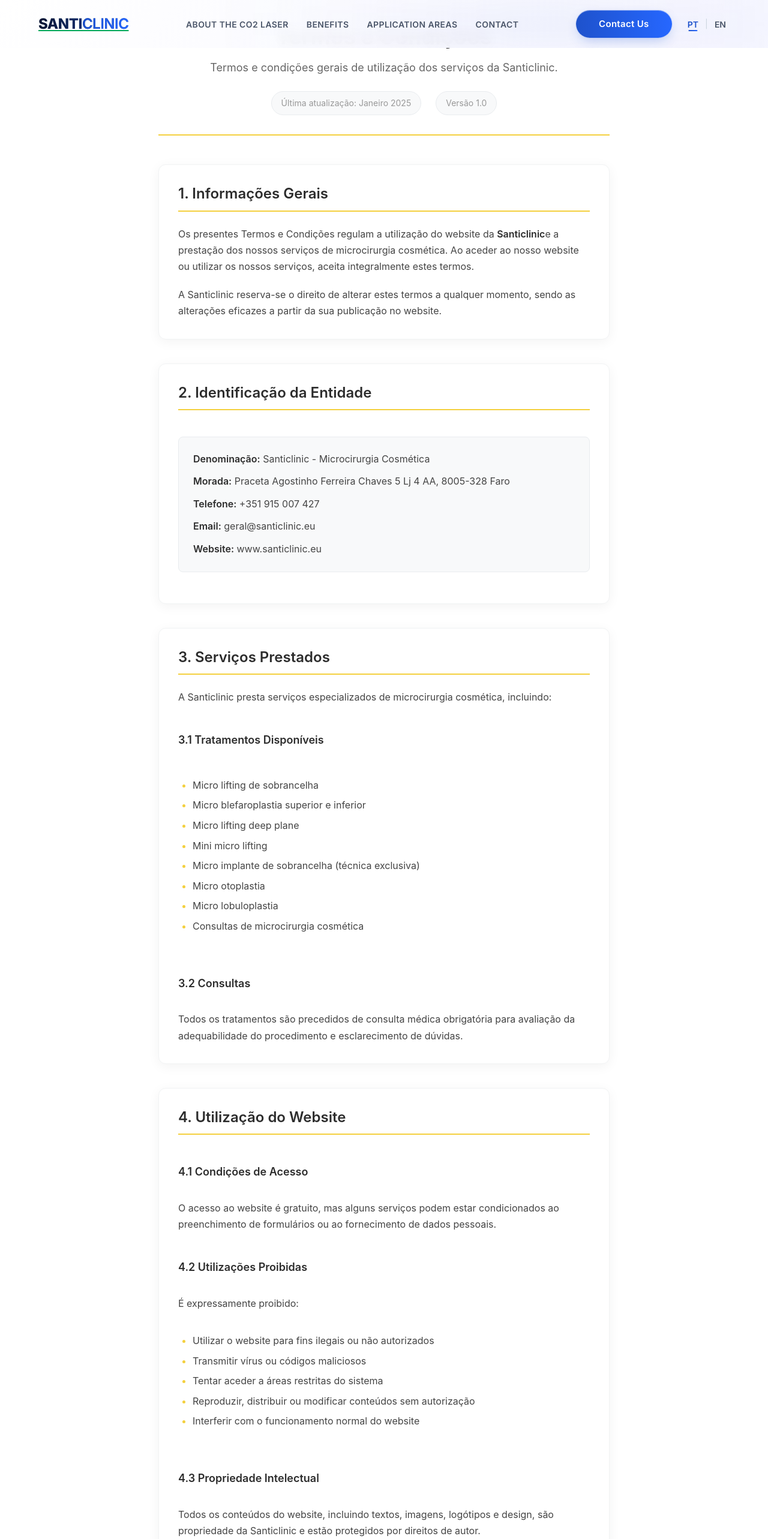
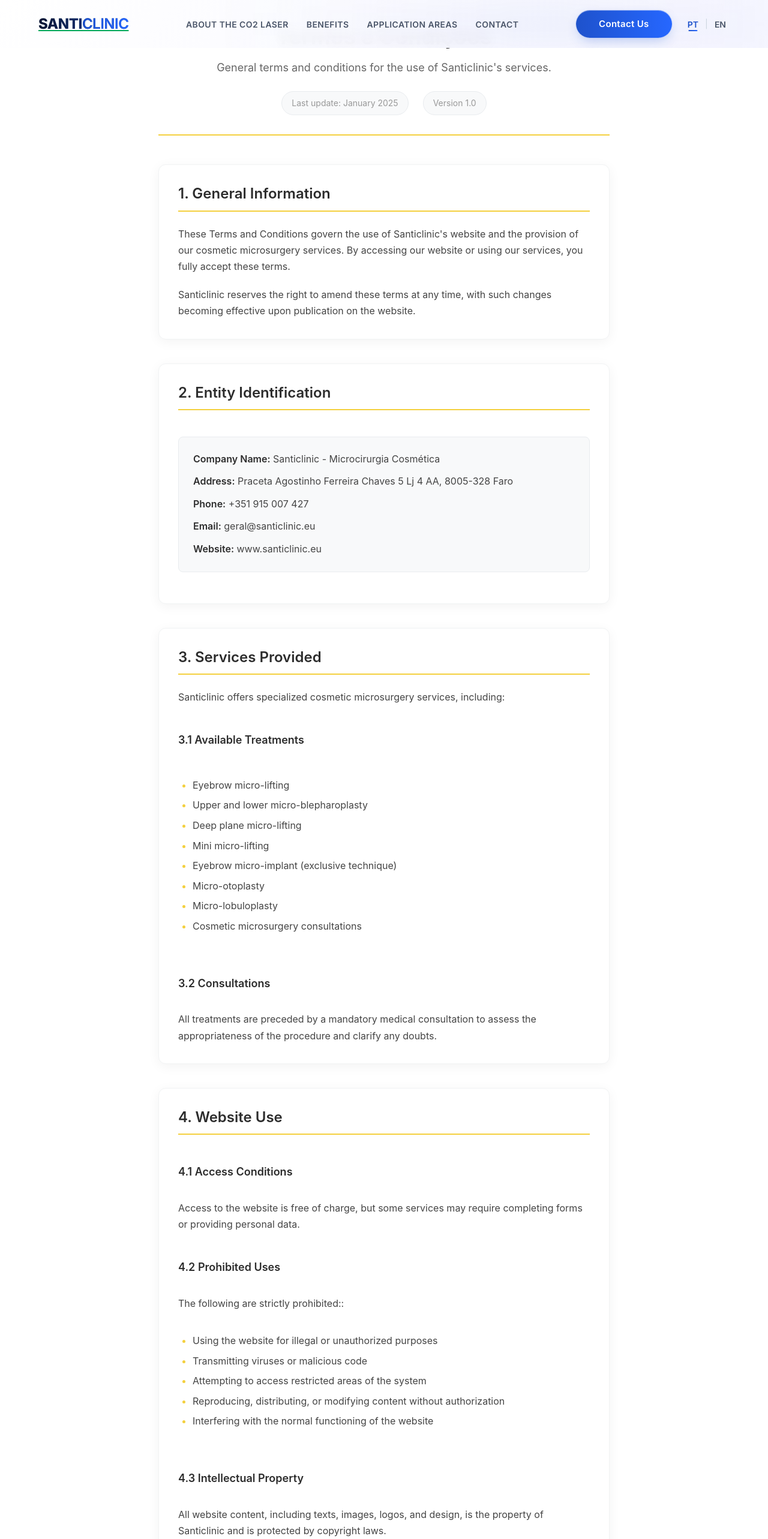
Before and after one commit to Webtech87/LazerCO2, a React (Vite) app in the folder client/: page /termos-condicoes in a window 1280 px wide. Shown: the top 2566 px of the page at 60% size. Built offline with nearby package versions, Linux system fonts and the light colour scheme.

Commit message:
[UPDATE] Terms and conditions

```diff
--- a/client/public/locales/en/translation.json
+++ b/client/public/locales/en/translation.json
@@ -429,6 +429,7 @@
       },
       "6": {
         "title": "Commercial Terms",
+        "subtitle": "Pricing and Payments",
         "6.1": [
           "Prices are listed in euros and include VAT",
           "Prices may change without prior notice",
@@ -467,7 +468,11 @@
       "8": {
         "title": {
           "title": "Data Protection",
-          "p": "The processing of your personal data is governed by our Privacy Policy, which is an integral part of these terms and conditions."
+          "p": [
+            "The processing of your personal data is governed by our",
+            "Privacy Policy",
+            "which forms an integral part of these terms and conditions"
+          ]
         },
         "8.1": {
           "title": "Purposes",
--- a/client/public/locales/pt/translation.json
+++ b/client/public/locales/pt/translation.json
@@ -429,6 +429,7 @@
       },
       "6": {
         "title": "Condições Comerciais",
+        "subtitle": "Preços e Pagamentos",
         "6.1": [
           "Os preços são apresentados em euros e incluem IVA",
           "Os preços podem ser alterados sem aviso prévio",
@@ -467,7 +468,11 @@
       "8": {
         "title": {
           "title": "Proteção de Dados",
-          "p": "O tratamento dos seus dados pessoais está regulado pela nossa Política de Privacidade, que constitui parte integrante destes termos e condições."
+          "p": [
+            "O tratamento dos seus dados pessoais está regulado pela nossa",
+            "Política de Privacidade",
+            "que constitui parte integrante destes termos e condições"
+          ]
         },
         "8.1": {
           "title": "Finalidades",
--- a/client/src/components/pages/terms-conditions/TermsConditions.tsx
+++ b/client/src/components/pages/terms-conditions/TermsConditions.tsx
@@ -1,11 +1,15 @@
 import React, { useEffect } from 'react';
 import './TermsConditions.css';
+
+import { useTranslation } from "react-i18next";
 
 const TermsConditions: React.FC = () => {
   useEffect(() => {
     // Scroll to top when component mounts
     window.scrollTo(0, 0);
   }, []);
+
+  const { t } = useTranslation();
 
   return (
     <div className="terms-conditions">
@@ -14,11 +18,11 @@
         <div className="terms-conditions__header">
           <h1 className="terms-conditions__title">Termos e Condições</h1>
           <p className="terms-conditions__subtitle">
-            Termos e condições gerais de utilização dos serviços da Santiclinic.
+            {t("tc.top_info.p")}
           </p>
           <div className="terms-conditions__meta">
-            <span className="terms-conditions__date">Última atualização: Janeiro 2025</span>
-            <span className="terms-conditions__version">Versão 1.0</span>
+            <span className="terms-conditions__date">{t("tc.top_info.last_update")}</span>
+            <span className="terms-conditions__version">{t("tc.top_info.version")} 1.0</span>
           </div>
         </div>
 
@@ -27,33 +31,26 @@
 
           {/* Section 1 */}
           <section className="terms-conditions__section">
-            <h2 className="terms-conditions__section-title">1. Informações Gerais</h2>
+            <h2 className="terms-conditions__section-title">1. {t("tc.lt.1.title")}</h2>
             <div className="terms-conditions__section-content">
-              <p>
-                Os presentes Termos e Condições regulam a utilização do website da <strong>Santiclinic</strong>
-                e a prestação dos nossos serviços de microcirurgia cosmética. Ao aceder ao nosso website
-                ou utilizar os nossos serviços, aceita integralmente estes termos.
-              </p>
-              <p>
-                A Santiclinic reserva-se o direito de alterar estes termos a qualquer momento,
-                sendo as alterações eficazes a partir da sua publicação no website.
-              </p>
+              <p>{t("tc.lt.1.p.0")}</p>
+              <p>{t("tc.lt.1.p.1")}</p>
             </div>
           </section>
 
           {/* Section 2 */}
           <section className="terms-conditions__section">
-            <h2 className="terms-conditions__section-title">2. Identificação da Entidade</h2>
+            <h2 className="terms-conditions__section-title">2. {t("tc.lt.2.title")}</h2>
             <div className="terms-conditions__section-content">
               <div className="terms-conditions__contact">
                 <div className="terms-conditions__contact-item">
-                  <strong>Denominação:</strong> Santiclinic - Microcirurgia Cosmética
+                  <strong>{t("tc.lt.2.words.name")}:</strong> Santiclinic - Microcirurgia Cosmética
                 </div>
                 <div className="terms-conditions__contact-item">
-                  <strong>Morada:</strong> Praceta Agostinho Ferreira Chaves 5 Lj 4 AA, 8005-328 Faro
+                  <strong>{t("tc.lt.2.words.adress")}:</strong> Praceta Agostinho Ferreira Chaves 5 Lj 4 AA, 8005-328 Faro
                 </div>
                 <div className="terms-conditions__contact-item">
-                  <strong>Telefone:</strong> +351 915 007 427
+                  <strong>{t("tc.lt.2.words.phone")}:</strong> +351 915 007 427
                 </div>
                 <div className="terms-conditions__contact-item">
                   <strong>Email:</strong> geral@santiclinic.eu
@@ -67,209 +64,182 @@
 
           {/* Section 3 */}
           <section className="terms-conditions__section">
-            <h2 className="terms-conditions__section-title">3. Serviços Prestados</h2>
+            <h2 className="terms-conditions__section-title">3. {t("tc.lt.3.title")}</h2>
             <div className="terms-conditions__section-content">
               <p>
-                A Santiclinic presta serviços especializados de microcirurgia cosmética, incluindo:
+                {t("tc.lt.3.p")}:
               </p>
 
-              <h3>3.1 Tratamentos Disponíveis</h3>
+              <h3>3.1 {t("tc.lt.3.3.1.title")}</h3>
               <ul>
-                <li>Micro lifting de sobrancelha</li>
-                <li>Micro blefaroplastia superior e inferior</li>
-                <li>Micro lifting deep plane</li>
-                <li>Mini micro lifting</li>
-                <li>Micro implante de sobrancelha (técnica exclusiva)</li>
-                <li>Micro otoplastia</li>
-                <li>Micro lobuloplastia</li>
-                <li>Consultas de microcirurgia cosmética</li>
+                <li>{t("tc.lt.3.3.1.lt.0")}</li>
+                <li>{t("tc.lt.3.3.1.lt.1")}</li>
+                <li>{t("tc.lt.3.3.1.lt.2")}</li>
+                <li>{t("tc.lt.3.3.1.lt.3")}</li>
+                <li>{t("tc.lt.3.3.1.lt.4")}</li>
+                <li>{t("tc.lt.3.3.1.lt.5")}</li>
+                <li>{t("tc.lt.3.3.1.lt.6")}</li>
+                <li>{t("tc.lt.3.3.1.lt.7")}</li>
               </ul>
 
-              <h3>3.2 Consultas</h3>
+              <h3>3.2 {t("tc.lt.3.3.2.title")}</h3>
               <p>
-                Todos os tratamentos são precedidos de consulta médica obrigatória para avaliação
-                da adequabilidade do procedimento e esclarecimento de dúvidas.
+                {t("tc.lt.3.3.2.p")}
               </p>
             </div>
           </section>
 
           {/* Section 4 */}
           <section className="terms-conditions__section">
-            <h2 className="terms-conditions__section-title">4. Utilização do Website</h2>
+            <h2 className="terms-conditions__section-title">4. {t("tc.lt.4.title")}</h2>
             <div className="terms-conditions__section-content">
-              <h3>4.1 Condições de Acesso</h3>
-              <p>
-                O acesso ao website é gratuito, mas alguns serviços podem estar condicionados
-                ao preenchimento de formulários ou ao fornecimento de dados pessoais.
+              <h3>4.1 {t("tc.lt.4.4.1.title")}</h3>
+              <p>{t("tc.lt.4.4.1.p")}
               </p>
 
-              <h3>4.2 Utilizações Proibidas</h3>
-              <p>É expressamente proibido:</p>
+              <h3>4.2 {t("tc.lt.4.4.2.title")}</h3>
+              <p>{t("tc.lt.4.4.2.p")}:</p>
               <ul>
-                <li>Utilizar o website para fins ilegais ou não autorizados</li>
-                <li>Transmitir vírus ou códigos maliciosos</li>
-                <li>Tentar aceder a áreas restritas do sistema</li>
-                <li>Reproduzir, distribuir ou modificar conteúdos sem autorização</li>
-                <li>Interferir com o funcionamento normal do website</li>
+                <li>{t("tc.lt.4.4.2.lt.0")}</li>
+                <li>{t("tc.lt.4.4.2.lt.1")}</li>
+                <li>{t("tc.lt.4.4.2.lt.2")}</li>
+                <li>{t("tc.lt.4.4.2.lt.3")}</li>
+                <li>{t("tc.lt.4.4.2.lt.4")}</li>
               </ul>
 
-              <h3>4.3 Propriedade Intelectual</h3>
-              <p>
-                Todos os conteúdos do website, incluindo textos, imagens, logótipos e design,
-                são propriedade da Santiclinic e estão protegidos por direitos de autor.
+              <h3>4.3 {t("tc.lt.4.4.3.title")}</h3>
+              <p>{t("tc.lt.4.4.3.p")}
               </p>
             </div>
           </section>
 
           {/* Section 5 */}
           <section className="terms-conditions__section">
-            <h2 className="terms-conditions__section-title">5. Agendamento e Cancelamentos</h2>
+            <h2 className="terms-conditions__section-title">5. {t("tc.lt.5.title")}</h2>
             <div className="terms-conditions__section-content">
-              <h3>5.1 Marcação de Consultas</h3>
+              <h3>5.1 {t("tc.lt.5.5.1.title")}</h3>
               <p>
-                As consultas podem ser marcadas através do website, telefone ou WhatsApp.
-                A confirmação será enviada por email ou SMS.
+                {t("tc.lt.5.5.1.p")}
               </p>
-
-              <h3>5.2 Política de Cancelamentos</h3>
+              <h3>5.2 {t("tc.lt.5.5.2.title")}</h3>
               <ul>
-                <li>Cancelamentos devem ser comunicados com 24 horas de antecedência</li>
-                <li>Cancelamentos tardios podem estar sujeitos a taxas</li>
-                <li>Faltas não justificadas podem resultar na cobrança da consulta</li>
-                <li>Reagendamentos são permitidos mediante disponibilidade</li>
+                <li>{t("tc.lt.5.5.2.lt.0")}</li>
+                <li>{t("tc.lt.5.5.2.lt.1")}</li>
+                <li>{t("tc.lt.5.5.2.lt.2")}</li>
+                <li>{t("tc.lt.5.5.2.lt.3")}</li>
               </ul>
-
-              <h3>5.3 Atrasos</h3>
-              <p>
-                Em caso de atraso superior a 15 minutos, a consulta poderá ser reagendada
-                para outro horário disponível.
+              <h3>5.3 {t("tc.lt.5.5.3.title")}</h3>
+              <p>{t("tc.lt.5.5.3.p")}
               </p>
             </div>
           </section>
 
           {/* Section 6 */}
           <section className="terms-conditions__section">
-            <h2 className="terms-conditions__section-title">6. Condições Comerciais</h2>
+            <h2 className="terms-conditions__section-title">6. {t("tc.lt.6.title")}</h2>
             <div className="terms-conditions__section-content">
-              <h3>6.1 Preços e Pagamentos</h3>
+              <h3>6.1 {t("tc.lt.6.subtitle")}</h3>
               <ul>
-                <li>Os preços são apresentados em euros e incluem IVA</li>
-                <li>Os preços podem ser alterados sem aviso prévio</li>
-                <li>O pagamento pode ser efetuado em dinheiro, cartão ou transferência</li>
-                <li>Alguns tratamentos podem requerer pagamento antecipado</li>
+                <li>{t("tc.lt.6.6.1.0")}</li>
+                <li>{t("tc.lt.6.6.1.1")}</li>
+                <li>{t("tc.lt.6.6.1.2")}</li>
+                <li>{t("tc.lt.6.6.1.3")}</li>
               </ul>
 
-              <h3>6.2 Orçamentos</h3>
+              <h3>6.2 {t("tc.lt.6.6.2.title")}</h3>
               <p>
-                Todos os orçamentos são válidos por 30 dias e estão sujeitos a confirmação
-                após consulta médica.
+                {t("tc.lt.6.6.2.p")}
               </p>
 
-              <h3>6.3 Garantias</h3>
-              <p>
-                A Santiclinic garante a qualidade dos serviços prestados de acordo com
-                as boas práticas médicas, mas não garante resultados específicos.
+              <h3>6.3 {t("tc.lt.6.6.3.title")}</h3>
+              <p>{t("tc.lt.6.6.2.p")}
               </p>
             </div>
           </section>
 
           {/* Section 7 */}
           <section className="terms-conditions__section">
-            <h2 className="terms-conditions__section-title">7. Responsabilidades e Limitações</h2>
+            <h2 className="terms-conditions__section-title">7. {t("tc.lt.7.title")}</h2>
             <div className="terms-conditions__section-content">
-              <h3>7.1 Responsabilidade da Santiclinic</h3>
-              <p>
-                A Santiclinic compromete-se a prestar serviços de qualidade, mas a sua
-                responsabilidade está limitada aos danos diretos e comprováveis.
+              <h3>7.1 {t("tc.lt.7.7.1.title")}</h3>
+              <p>{t("tc.lt.7.7.1.p")}
               </p>
 
-              <h3>7.2 Responsabilidade do Cliente</h3>
+              <h3>7.2 {t("tc.lt.7.7.2.title")}</h3>
               <ul>
-                <li>Fornecer informações médicas verdadeiras e completas</li>
-                <li>Seguir as instruções pré e pós-operatórias</li>
-                <li>Comunicar qualquer alteração no estado de saúde</li>
-                <li>Cumprir os compromissos de pagamento</li>
+                <li>{t("tc.lt.7.7.2.lt.0")}</li>
+                <li>{t("tc.lt.7.7.2.lt.1")}</li>
+                <li>{t("tc.lt.7.7.2.lt.2")}</li>
+                <li>{t("tc.lt.7.7.2.lt.3")}</li>
               </ul>
 
-              <h3>7.3 Limitações</h3>
+              <h3>7.3 {t("tc.lt.7.7.3.title")}</h3>
               <p>
-                A Santiclinic não se responsabiliza por resultados que dependam de fatores
-                externos ao seu controlo, como cicatrização individual ou cumprimento
-                das recomendações médicas.
+                {t("tc.lt.7.7.3.p")}
               </p>
             </div>
           </section>
 
           {/* Section 8 */}
           <section className="terms-conditions__section">
-            <h2 className="terms-conditions__section-title">8. Proteção de Dados</h2>
+            <h2 className="terms-conditions__section-title">8. {t("tc.lt.8.title.title")}</h2>
             <div className="terms-conditions__section-content">
-              <p>
-                O tratamento dos seus dados pessoais está regulado pela nossa
-                <strong> Política de Privacidade</strong>, que constitui parte integrante
-                destes termos e condições.
+              <p>{t("tc.lt.8.title.p.0")}<strong> {t("tc.lt.8.title.p.1")}</strong>, {t("tc.lt.8.title.p.2")}
               </p>
 
-              <h3>8.1 Finalidades</h3>
+              <h3>8.1 {t("tc.lt.8.8.1.title")}</h3>
               <ul>
-                <li>Prestação de serviços médicos</li>
-                <li>Gestão da relação comercial</li>
-                <li>Cumprimento de obrigações legais</li>
-                <li>Marketing direto (com consentimento)</li>
+                <li>{t("tc.lt.8.8.1.lt.0")}</li>
+                <li>{t("tc.lt.8.8.1.lt.1")}</li>
+                <li>{t("tc.lt.8.8.1.lt.2")}</li>
+                <li>{t("tc.lt.8.8.1.lt.3")}</li>
               </ul>
 
-              <h3>8.2 Direitos do Titular</h3>
+              <h3>8.2 {t("tc.lt.8.8.2.title")}</h3>
               <p>
-                Pode exercer os seus direitos de acesso, retificação, apagamento e outros
-                previstos no RGPD contactando-nos através dos meios indicados na Política de Privacidade.
+
+                {t("tc.lt.8.8.2.p")}
               </p>
             </div>
           </section>
 
           {/* Section 9 */}
           <section className="terms-conditions__section">
-            <h2 className="terms-conditions__section-title">9. Resolução de Conflitos</h2>
+            <h2 className="terms-conditions__section-title">9. {t("tc.lt.9.title")}</h2>
             <div className="terms-conditions__section-content">
-              <h3>9.1 Reclamações</h3>
+              <h3>9.1 {t("tc.lt.9.9.1.title")}</h3>
               <p>
-                As reclamações devem ser dirigidas em primeiro lugar à Santiclinic,
-                através dos contactos disponibilizados no website.
+                {t("tc.lt.9.9.1.p")}
               </p>
 
-              <h3>9.2 Mediação</h3>
+              <h3>9.2 {t("tc.lt.9.9.2.title")}</h3>
               <p>
-                Em caso de litígio, as partes comprometem-se a tentar resolver o conflito
-                através de mediação antes de recorrer aos tribunais.
+                {t("tc.lt.9.9.2.p")}
               </p>
 
-              <h3>9.3 Lei Aplicável</h3>
+              <h3>9.3 {t("tc.lt.9.9.3.title")}</h3>
               <p>
-                Estes termos são regidos pela lei portuguesa, sendo competentes os tribunais
-                da comarca da sede da Santiclinic.
+                {t("tc.lt.9.9.3.p")}.
               </p>
             </div>
           </section>
 
           {/* Section 10 */}
           <section className="terms-conditions__section">
-            <h2 className="terms-conditions__section-title">10. Disposições Finais</h2>
+            <h2 className="terms-conditions__section-title">10. {t("tc.lt.10.title")}</h2>
             <div className="terms-conditions__section-content">
-              <h3>10.1 Alterações</h3>
+              <h3>10.1 {t("tc.lt.10.10.1.title")}</h3>
               <p>
-                A Santiclinic reserva-se o direito de alterar estes termos a qualquer momento,
-                comunicando as alterações através do website.
+                {t("tc.lt.10.10.1.p")}.
               </p>
 
-              <h3>10.2 Validade</h3>
-              <p>
-                Se alguma disposição destes termos for considerada inválida, as restantes
-                disposições mantêm-se em vigor.
+              <h3>10.2 {t("tc.lt.10.10.2.title")}</h3>
+              <p>{t("tc.lt.10.10.2.p")}.
               </p>
 
-              <h3>10.3 Contactos</h3>
+              <h3>10.3 {t("tc.lt.10.10.3.title")}</h3>
               <p>
-                Para questões relacionadas com estes termos e condições,
-                pode contactar-nos através de:
+                {t("tc.lt.10.10.3.p")}:
               </p>
 
               <div className="terms-conditions__contact">
@@ -277,7 +247,7 @@
                   <strong>Email:</strong> geral@santiclinic.eu
                 </div>
                 <div className="terms-conditions__contact-item">
-                  <strong>Telefone:</strong> +351 915 007 427
+                  <strong>{t("tc.lt.2.words.phone")}:</strong> +351 915 007 427
                 </div>
                 <div className="terms-conditions__contact-item">
                   <strong>WhatsApp:</strong> +351 915 007 427
@@ -291,14 +261,14 @@
         <div className="terms-conditions__footer">
           <div className="terms-conditions__back">
             <a href="/" className="terms-conditions__back-link">
-              ← Voltar ao Website
+              ← {t("tc.btn_back")}
             </a>
           </div>
 
           <div className="terms-conditions__related">
-            <p>Documentos relacionados:</p>
+            <p>{t("tc.rel_doc")}:</p>
             <a href="/politica-privacidade" className="terms-conditions__related-link">
-              Política de Privacidade
+              {t("tc.pp")}
             </a>
           </div>
         </div>
```
